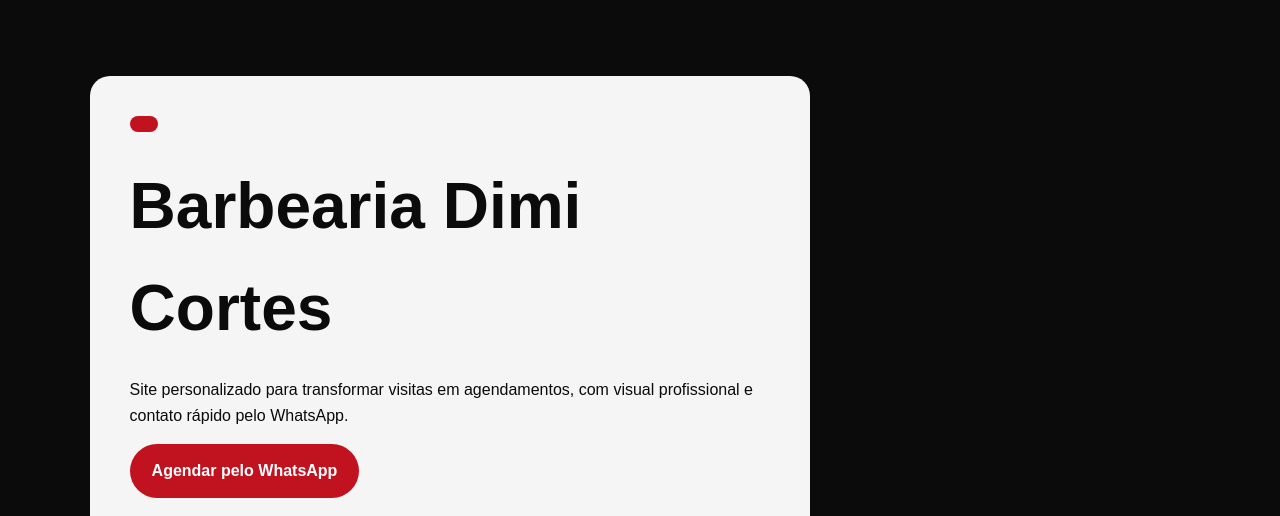
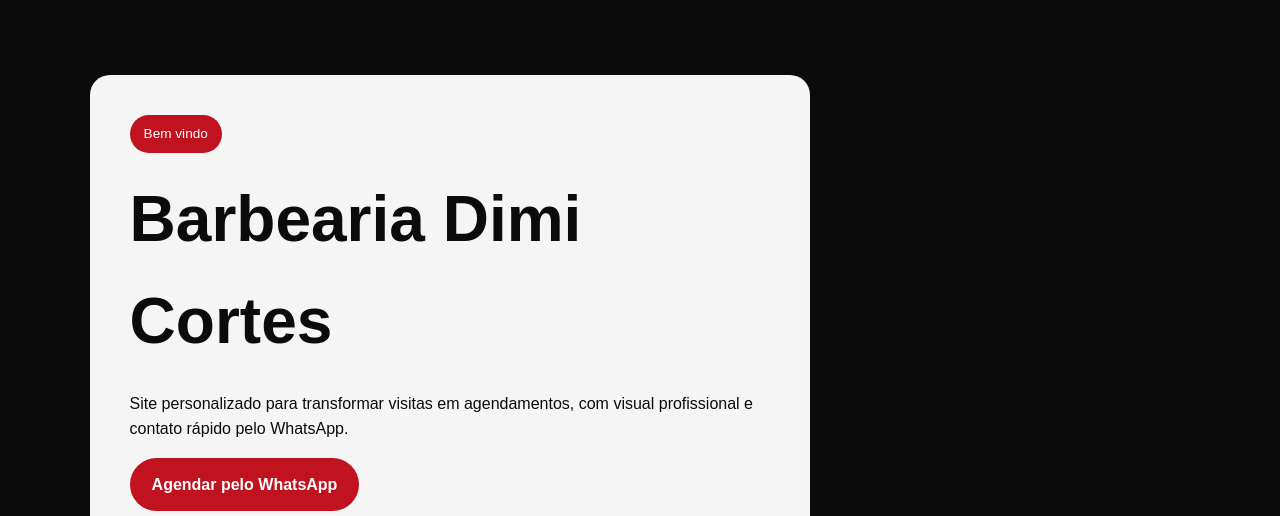
Before and after one commit to Santechweb/barbeariadimi, a plain HTML site: page index.html in a window 1280 px wide. Shown: the part 107-623 px from the top of the page. Drawn offline with Linux system fonts and the light colour scheme.

Commit message:
Update index.html

```diff
--- a/index.html
+++ b/index.html
@@ -49,7 +49,7 @@
     <!-- Primeira área do site -->
     <section class="hero">
       <div>
-        <span class="tag"></span>
+        <span class="tag">Bem vindo</span>
         <h1>Barbearia Dimi Cortes</h1>
         <p>
           Site personalizado para transformar visitas em agendamentos,
```
